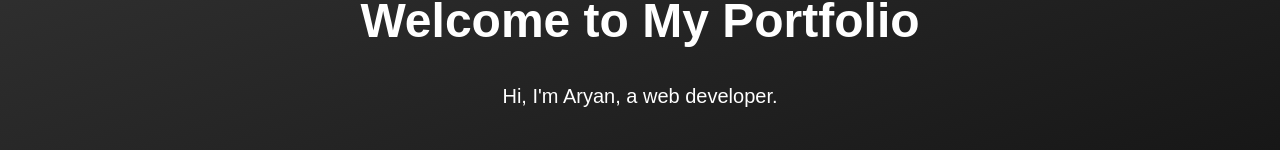
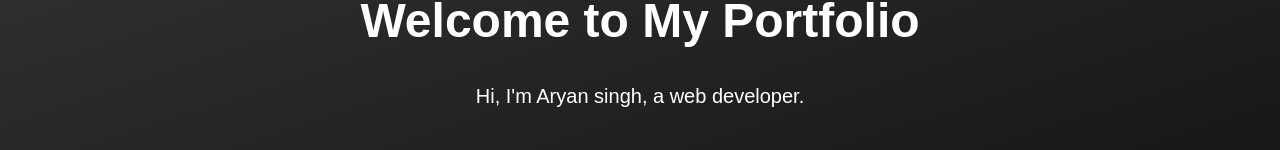
Before and after one commit to ARYANSINGHTECHNO/RNportfolio, a plain HTML site: page index.html in a window 1280 px wide. Shown: the part 221-371 px from the top of the page. Drawn offline with nearby package versions, Linux system fonts and the light colour scheme.

Commit message:
first port

```diff
--- a/index.html
+++ b/index.html
@@ -32,7 +32,7 @@
   <section id="home" class="hero">
     <div class="container">
       <h1>Welcome to My Portfolio</h1>
-      <p>Hi, I'm Aryan, a web developer.</p>
+      <p>Hi, I'm Aryan singh, a web developer.</p>
       <a href="#contact" class="btn">Contact Me</a>
     </div>
   </section>
--- a/style.css
+++ b/style.css
@@ -1,4 +1,4 @@
-/* Reset default margin and padding */
+/* Reset default margin and paddin */
 * {
   margin: 0;
   padding: 0;
```
Also changed, not shown: script.js (+5 -5 lines). Lines whose indentation alone changed are shown as unchanged.
